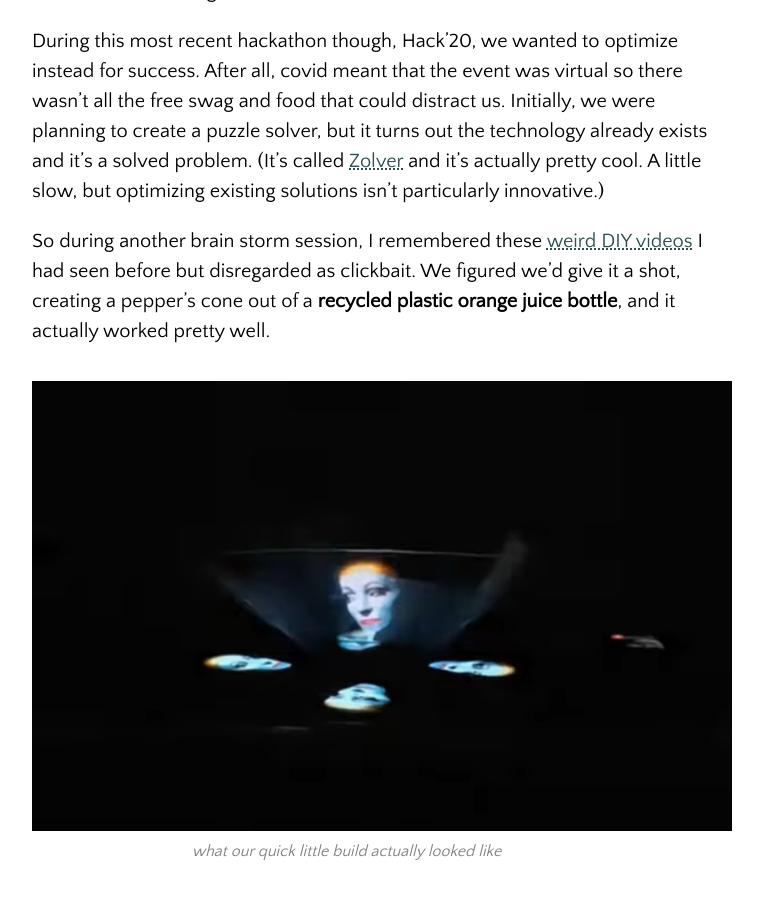
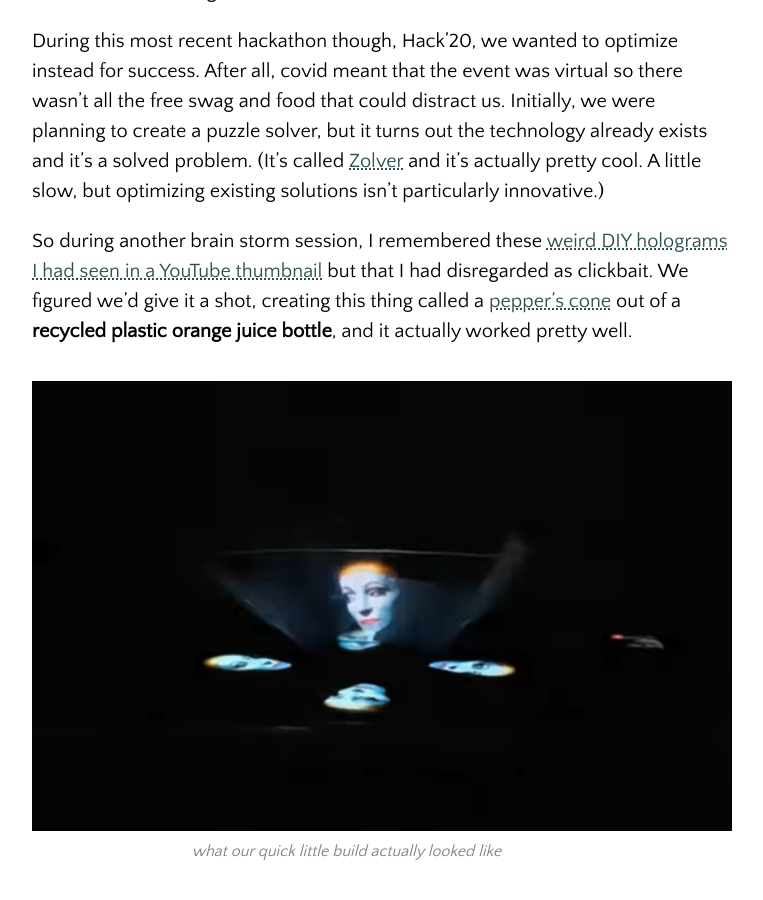
Before and after one commit to arthurjl/arthurjl.github.io, a Jekyll site: the page built from _posts/2020-09-02-Orange-Juice-Hologram.md, in a window 1280 px wide and 900 px high, scrolled down 4478 px. Shown: the whole window, without its empty margins (258-1021 px from the left). Built offline with Jekyll 4.4.1, drawn with Linux system fonts in a browser that asks for light colours; some web fonts are replaced; some of the changed text lies outside the part shown.

Commit message:
Quick revision

```diff
--- a/_posts/2020-09-02-Orange-Juice-Hologram.md
+++ b/_posts/2020-09-02-Orange-Juice-Hologram.md
@@ -36,7 +36,7 @@ I like the smiles though.
 
 During this most recent hackathon though, Hack'20, we wanted to optimize instead for success. After all, covid meant that the event was virtual so there wasn't all the free swag and food that could distract us. Initially, we were planning to create a puzzle solver, but it turns out the technology already exists and it's a solved problem. (It's called [Zolver](https://github.com/Kawaboongawa/Zolver) and it's actually pretty cool. A little slow, but optimizing existing solutions isn't particularly innovative.)
 
-So during another brain storm session, I remembered these [weird DIY videos](https://www.youtube.com/watch?v=7YWTtCsvgvg&t) I had seen before but disregarded as clickbait. We figured we'd give it a shot, creating a pepper's cone out of a **recycled plastic orange juice bottle**, and it actually worked pretty well.
+So during another brain storm session, I remembered these [weird DIY holograms I had seen in a YouTube thumbnail](https://www.youtube.com/watch?v=7YWTtCsvgvg&t) but that I had disregarded as clickbait. We figured we'd give it a shot, creating this thing called a [pepper's cone](https://roxanneluo.github.io/PeppersCone.html) out of a **recycled plastic orange juice bottle**, and it actually worked pretty well.
 
 ![our working version of the pepper's cone](/images/postImages/2020-09-02-FirstHologram.PNG)
 *what our quick little build actually looked like*
@@ -49,7 +49,7 @@ Yes, the demo video in the devpost link is pretty scuffed... sorry! We did it in
 
 ## Cool, we won!... so what did we win?
 
-We got to donate $300 to a charity of our choice, and additionally, we got to meet with [Ben Gilbert](https://www.linkedin.com/in/benjamingilbert/), the co-founder of Pioneer Square Labs.
+We got to donate $300 to a charity of our choice, and additionally, we got to meet with Ben Gilbert, the co-founder of Pioneer Square Labs.
 
 ![Talking with Ben](/images/postImages/2020-09-02-AbsorbingKnowledge.PNG)
 *absorbing some knowledge*
```
